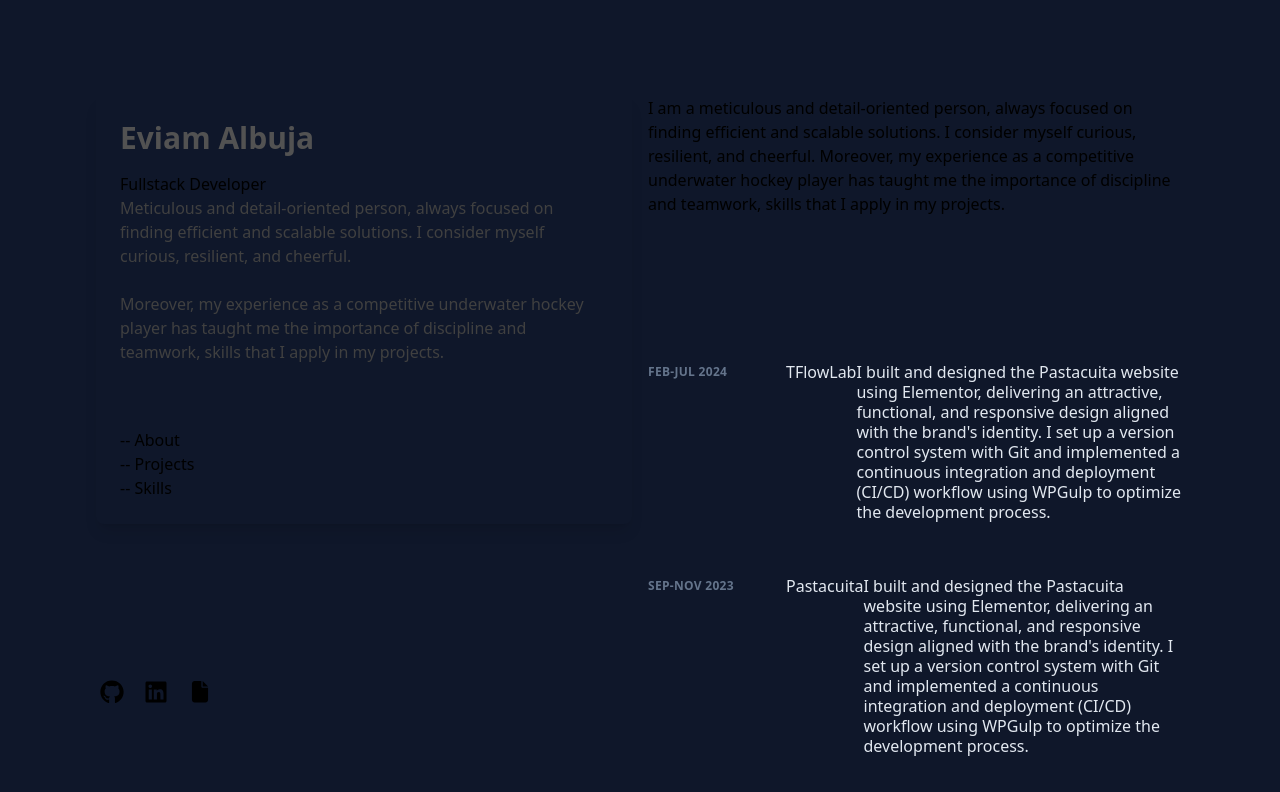
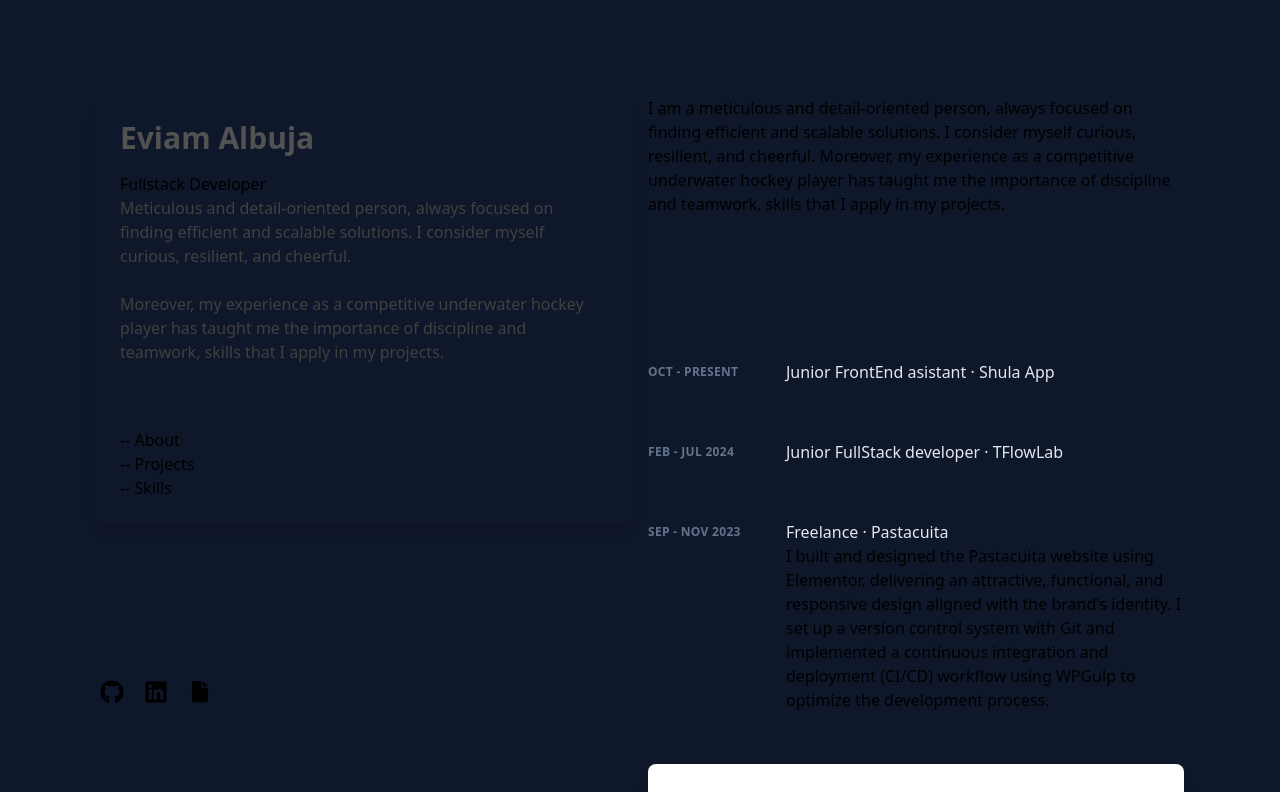
Before and after one commit to Bestindom/Portfolio, a Vue app: page / in a window 1280 px wide. Shown: the top 792 px of the page. Built offline with nearby package versions, Linux system fonts and the light colour scheme.

Commit message:
update jobs.json structure

```diff
--- a/src/components/sections/Experiencie.vue
+++ b/src/components/sections/Experiencie.vue
@@ -14,13 +14,14 @@
                     </header>
                     <div class="z-10 sm:col-span-6">
                         <a class="inline-flex items-baseline font-medium leading-tight text-slate-200 hover:text-teal-300 focus-visible:text-teal-300  group/link text-base"
-                            href="" target="_blank">
+                            :href="job.url" target="_blank">
                             <span class="absolute -inset-x-4 -inset-y-2.5 hidden rounded md:-inset-x-6 md:-inset-y-4 lg:block"></span>
-                            <h1>{{ job.title }}</h1>
-                            <p>
-                                {{ job.description }}
-                            </p>
+                            <span>{{ job.title }} {{ job.company }}</span>
                         </a>
+
+                        <p>
+                            {{ job.description }}
+                        </p>
                     </div>
                 </div>
             </li>
--- a/src/content/jobs.json
+++ b/src/content/jobs.json
@@ -1,14 +1,26 @@
 [
   {
-    "title": "TFlowLab",
-    "date": "FEB-JUL 2024",
-    "url": "https://tflowlab.com/",
-    "description": "I built and designed the Pastacuita website using Elementor, delivering an attractive, functional, and responsive design aligned with the brand's identity. I set up a version control system with Git and implemented a continuous integration and deployment (CI/CD) workflow using WPGulp to optimize the development process."
+    "title": "Junior FrontEnd asistant ·",
+    "company": "Shula App",
+    "date": "OCT - PRESENT",
+    "url": "https://www.shula.app/",
+    "description":"",
+    "tech": ["VUE.js", "PicoCSS"]
   },
   {
-    "title": "Pastacuita",
-    "date": "SEP-NOV 2023",
+    "title": "Junior FullStack developer ·",
+    "company": "TFlowLab",
+    "date": "FEB - JUL 2024",
+    "url": "https://tflowlab.com/",
+    "description": "",
+    "tech": ["PHP", "Laravel", "VUE.js", "MySQL", "API Restfull", "JavaScript", "Bootstrap"]
+  },
+  {
+    "title": "Freelance ·",
+    "company": "Pastacuita",
+    "date": "SEP - NOV 2023",
     "url": "https://pastacuita.com/",
-    "description": "I built and designed the Pastacuita website using Elementor, delivering an attractive, functional, and responsive design aligned with the brand's identity. I set up a version control system with Git and implemented a continuous integration and deployment (CI/CD) workflow using WPGulp to optimize the development process."
+    "description": "I built and designed the Pastacuita website using Elementor, delivering an attractive, functional, and responsive design aligned with the brand's identity. I set up a version control system with Git and implemented a continuous integration and deployment (CI/CD) workflow using WPGulp to optimize the development process.",
+    "tech": ["WordPress", "Elementor"]
   }
 ]
```
